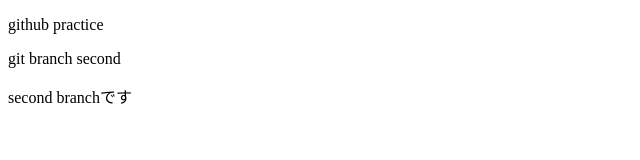
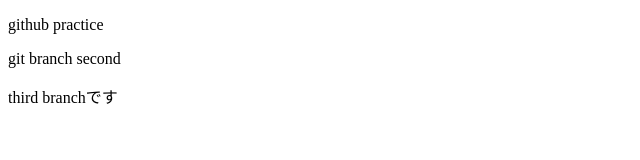
Before and after one commit to GotaSuzuki/githubSample, a plain HTML site: page index.html in a window 1280 px wide. Shown: the full height of the page, 0-640 px from the left. Drawn offline with Linux system fonts and the light colour scheme.

Commit message:
third commit

```diff
--- a/index.html
+++ b/index.html
@@ -9,6 +9,6 @@
   <body>
     <p>github practice</p>
     <p>git branch second</p>
-    <p>second branchです</p>
+    <p>third branchです</p>
   </body>
 </html>
```
